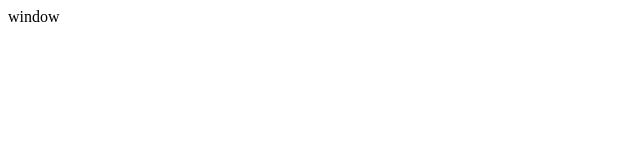
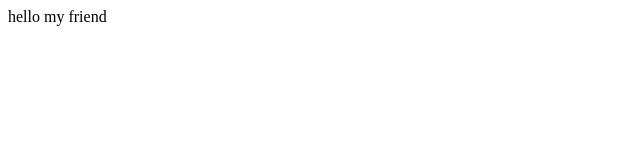
Before and after one commit to serviru/market, a plain HTML site: page index.html in a window 1280 px wide. Shown: the full height of the page, 0-640 px from the left. Drawn offline with Linux system fonts and the light colour scheme.

Commit message:
hello my friend

```diff
--- a/index.html
+++ b/index.html
@@ -9,7 +9,7 @@
 </head>
 
 <body>
-  window
+hello my friend
   <script src="script.js"></script>
 
  <!--
```
